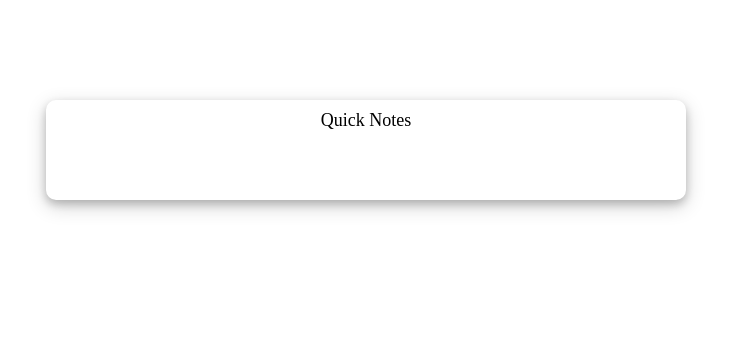
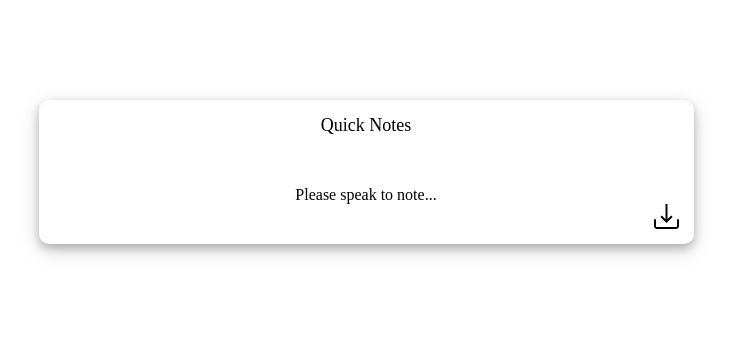
Before and after one commit to erdemcaygor/quick-note, a website built with webpack: page index.html in a window 1280 px wide. Shown: the whole page, without its empty margins (274-1006 px from the left). Built offline with nearby package versions, Linux system fonts and the light colour scheme.

Commit message:
gh-pages added && code refactoring

```diff
--- a/index.html
+++ b/index.html
@@ -9,6 +9,12 @@
         <div class="col-2 notes">
             <div class="notes_header">Quick Notes</div>
             <div class="notes_words-container"></div>
+            <div class="notes_helper-text-container">
+                Please speak to note...
+            </div>
+            <div class="download-icon-container">
+                <img class="download-icon-container_icon" src="<%=require('./assets/images/down-arrow.svg').default%>" width="25">
+            </div>
         </div>
         <div class="col"></div>
     </div>
--- a/src/index.css
+++ b/src/index.css
@@ -22,6 +22,7 @@ html, body {
     min-height: 100px;
     margin-top: 100px;
     margin-bottom: 100px;
+    padding: 15px;
     border-radius: 10px;
     box-shadow: 0 4px 8px 0 rgba(0, 0, 0, 0.2), 0 6px 20px 0 rgba(0, 0, 0, 0.19);
 }
@@ -30,7 +31,6 @@ html, body {
     display: flex;
     align-items: center;
     justify-content: center;
-    padding: 10px;
     font-size: 18px;
 }
 
@@ -46,3 +46,19 @@ html, body {
     display: list-item;
     list-style-position: inside;
 }
+
+.notes_helper-text-container {
+    display: flex;
+    align-items: center;
+    justify-content: center;
+    padding-top: 50px;
+}
+
+.download-icon-container {
+    display: flex;
+    justify-content: flex-end;
+}
+
+.download-icon-container_icon {
+    cursor: pointer;
+}
--- a/src/index.js
+++ b/src/index.js
@@ -5,6 +5,7 @@ import { fileExport } from "./file-export.js";
 class QuickNote {
   constructor() {
     this.startSpeechRecognition();
+    this.showHelperText = true;
   }
 
   startSpeechRecognition = () => {
@@ -12,8 +13,8 @@ class QuickNote {
     speechRecognitionModule.listen((words) => {
       const p = document.createElement("p");
       p.textContent = words;
+      if (this.showHelperText) this.showHelperText = false;
       wordsContainer.appendChild(p);
-      fileExport.createDoc();
     });
   };
 
--- a/webpack.config.js
+++ b/webpack.config.js
@@ -6,6 +6,7 @@ module.exports = {
   output: {
     path: path.resolve(__dirname, "build"),
     filename: "bundle.js",
+    publicPath: "",
   },
   devServer: {
     contentBase: "./build", //where contents are served from
@@ -29,6 +30,14 @@ module.exports = {
         test: /\.css$/i,
         use: ["style-loader", "css-loader"],
       },
+      {
+        test: /\.(png|svg|jpg|jpeg|gif)$/i,
+        loader: "file-loader",
+        options: {
+          name: "[name].[ext]",
+          outputPath: "assets/images/",
+        },
+      },
     ],
   },
 };
```
Also changed, not shown: package.json (+10 -1 lines), assets/images/down-arrow.svg (added), 2 other files.
